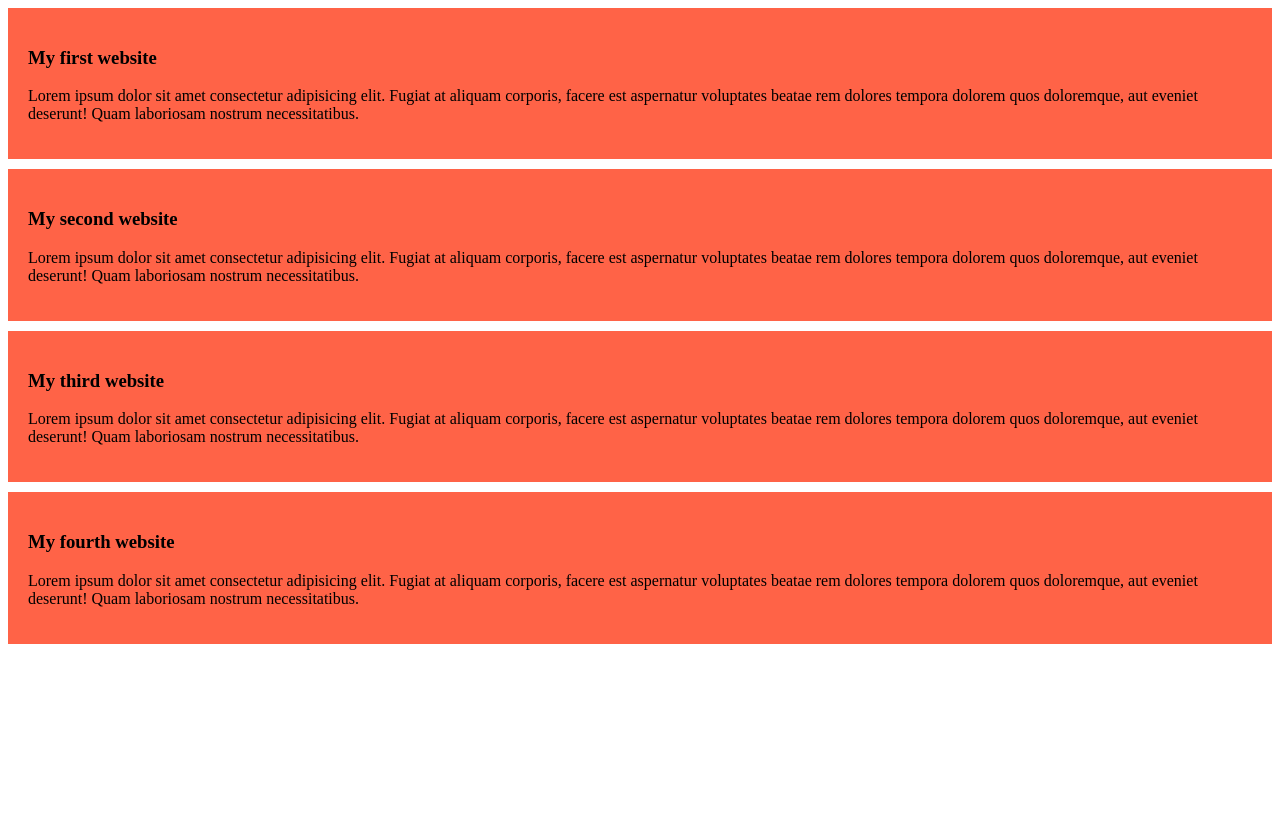
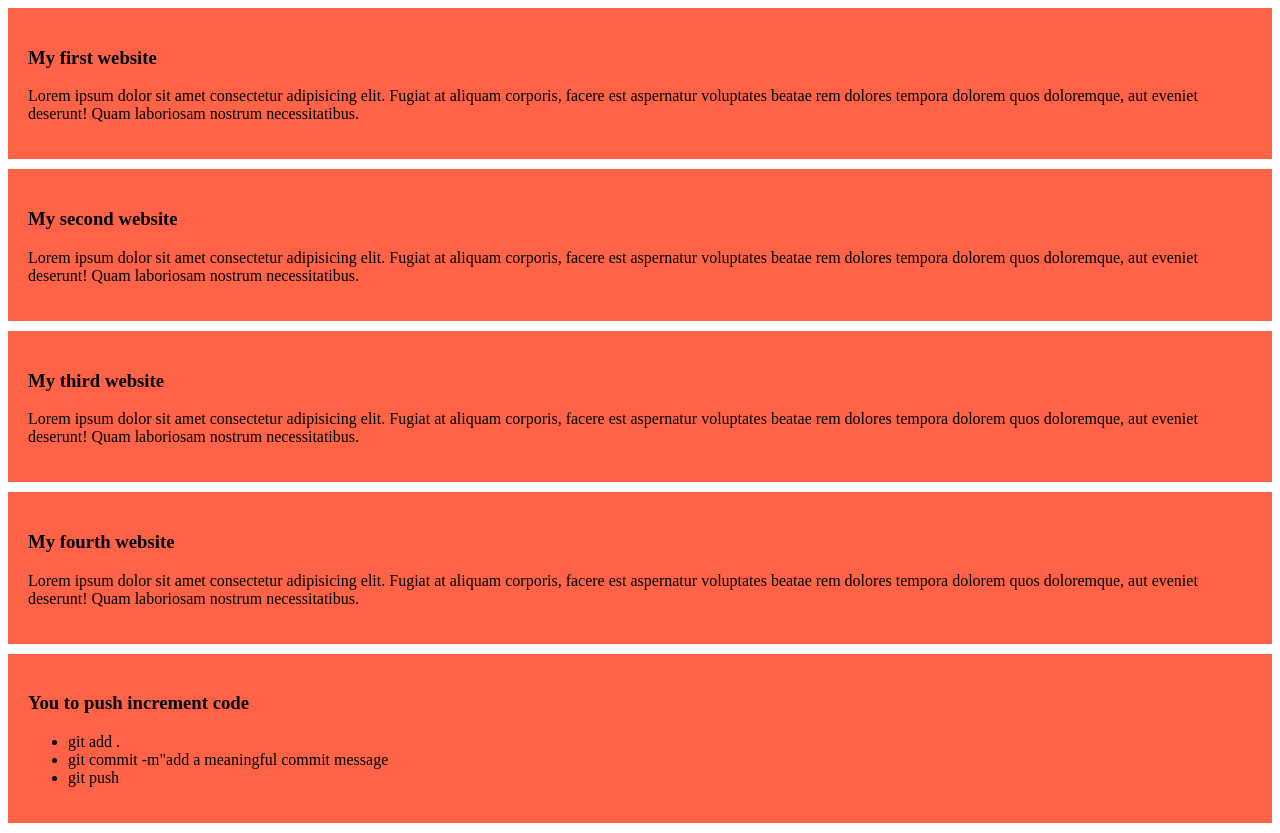
Before and after one commit to jesanotoko/my-simple-website, a plain HTML site: page index.html in a window 1280 px wide. Before the commit the page ends 800 px from the top, so only its background shows below. Drawn offline with Linux system fonts and the light colour scheme.

Commit message:
added a list to push code

```diff
--- a/index.html
+++ b/index.html
@@ -23,5 +23,11 @@
         <h3>My fourth website</h3>
     <p>Lorem ipsum dolor sit amet consectetur adipisicing elit. Fugiat at aliquam corporis, facere est aspernatur voluptates beatae rem dolores tempora dolorem quos doloremque, aut eveniet deserunt! Quam laboriosam nostrum necessitatibus.</p>
     </div>
+    <div><h3>You to push increment code</h3>
+    <ul>
+        <li>git add .</li>
+        <li>git commit -m"add a meaningful commit message</li>
+        <li>git push</li>
+    </ul></div>
 </body>
 </html>
```
